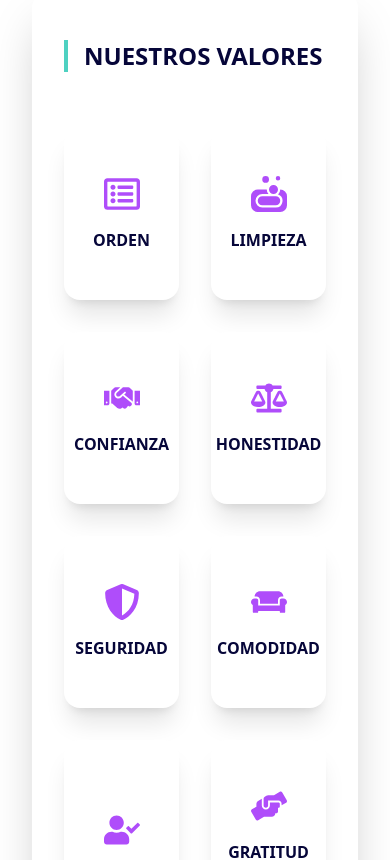
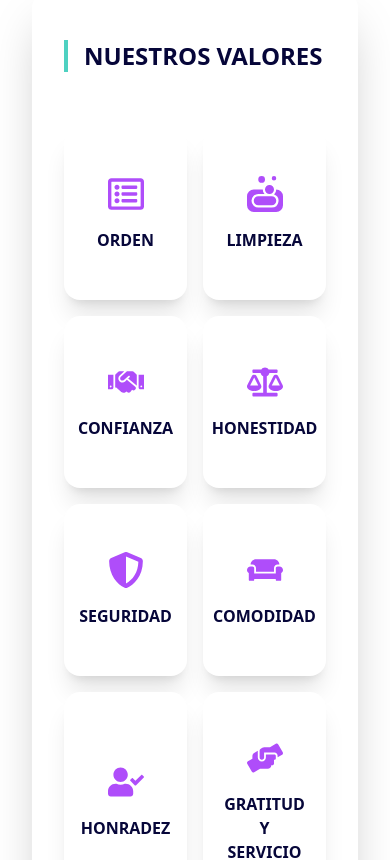
Before and after one commit to dspwebstudiomx/easylav-react, a React (Vite) app: page / in a window 390 px wide. Shown: the part 3340-4200 px from the top of the page. Built offline with nearby package versions, Linux system fonts and the light colour scheme; no server answers.

Commit message:
refactor: ajusta el espacio entre columnas en FourColumnsContainer para mejorar la consistencia del diseño

```diff
--- a/src/components/containers/FourColumnsContainer.jsx
+++ b/src/components/containers/FourColumnsContainer.jsx
@@ -3,7 +3,7 @@ import PropTypes from 'prop-types';
 
 // Estructura
 const FourColumnsContainer = ({ children }) => {
-  return <div className="grid grid-cols-2 md:grid-cols-3 lg:grid-cols-4 gap-8 sm:gap-8">{children}</div>;
+  return <div className="grid grid-cols-2 md:grid-cols-3 lg:grid-cols-4 gap-4 sm:gap-8">{children}</div>;
 };
 export default FourColumnsContainer;
 
```
